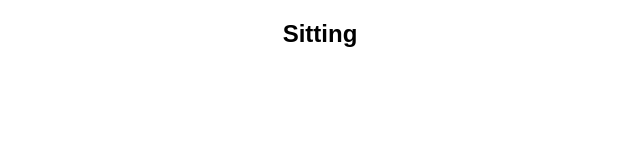
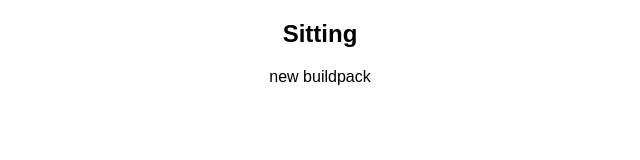
Before and after one commit to russjwells/sitting-website, a React app: page / in a window 1280 px wide. Shown: the top 160 px of the page, without its empty margins (320-960 px from the left). Built offline with nearby package versions, Linux system fonts and the light colour scheme.

Commit message:
new buildpack

```diff
--- a/src/App.js
+++ b/src/App.js
@@ -6,7 +6,7 @@ class App extends Component {
     return (
       <div className="App">
           <h2>Sitting</h2>
-
+          <p>new buildpack</p>
       </div>
     );
   }
```
